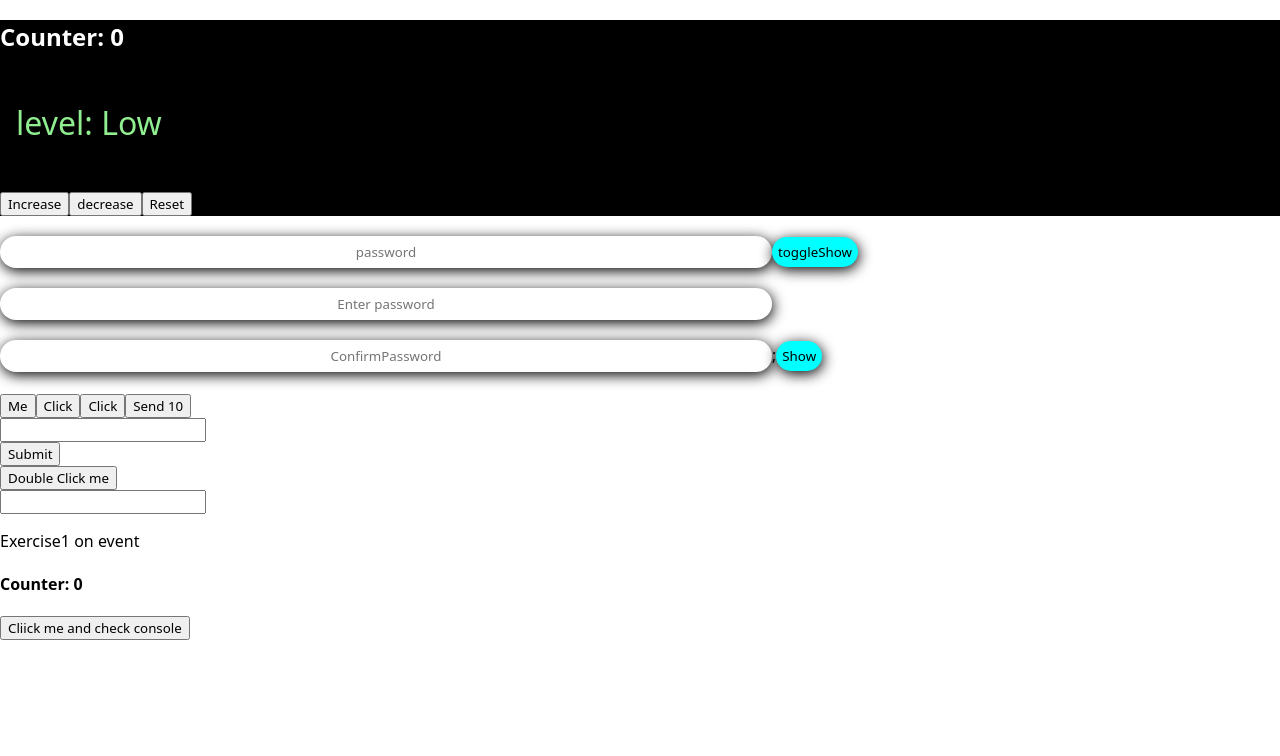
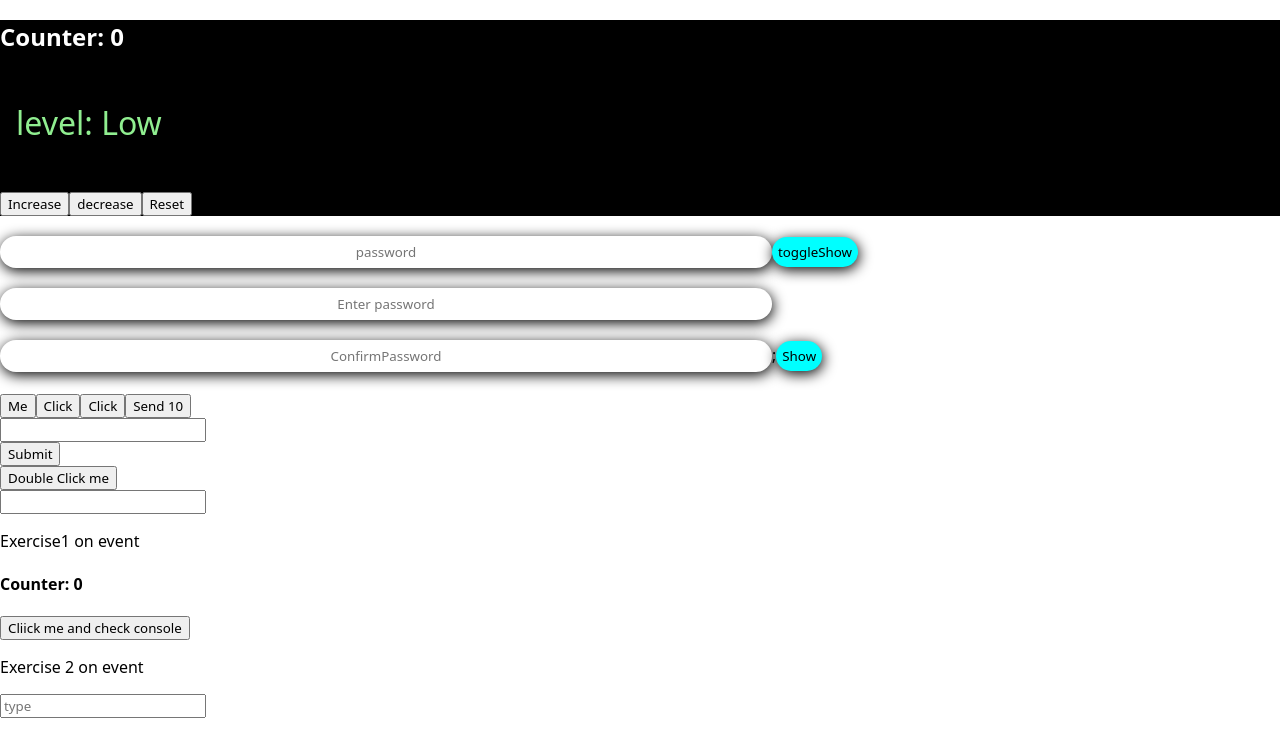
Before and after one commit to caleroedwarn-prog/my-app, a React (Create React App) app: page / in a window 1280 px wide. Shown: the top 756 px of the page. Built offline with nearby package versions, Linux system fonts and the light colour scheme.

Commit message:
exercise2 on event, displaying the input text on an alert

```diff
--- a/src/App.js
+++ b/src/App.js
@@ -7,6 +7,7 @@ import InputExample from "./EventHandler2";
 import FormExample from "./EventHandler3";
 import KeyExample from "./EventHandler4";
 import HandleClick from "./E-Exercise1";
+import HandleAlert from "./E-Exercise2";
 function App() {
   return (
     <div>
@@ -20,7 +21,8 @@ function App() {
       <FormExample />
       <br />
       <KeyExample /><br />
-      <HandleClick />
+      <HandleClick /><br />
+      <HandleAlert />
     </div>
   );
 }
--- a/src/E-Exercise1.jsx
+++ b/src/E-Exercise1.jsx
@@ -5,6 +5,7 @@ function HandleClick(){
     function handleButton(e){
         e.preventDefault();
         console.log("I've been click");
+
             setCount((prev) => prev + 1);
     }
     return(
--- /dev/null
+++ b/src/E-Exercise2.jsx
@@ -0,0 +1,24 @@
+import { useState } from "react";
+
+function HandleAlert(){
+    const [text, setText] = useState("");
+    function AlertingInput(e){
+        if(e.key === "Enter"){
+        alert(text);
+        setText("");
+        }
+    }
+    return (
+      <>
+      <p>Exercise 2 on event</p>
+        <input
+          value={text}
+          type="text"
+          placeholder="type"
+          onChange={(e) => setText(e.target.value)}
+          onKeyDown={AlertingInput}
+        />
+      </>
+    );
+}
+export default HandleAlert;
```
